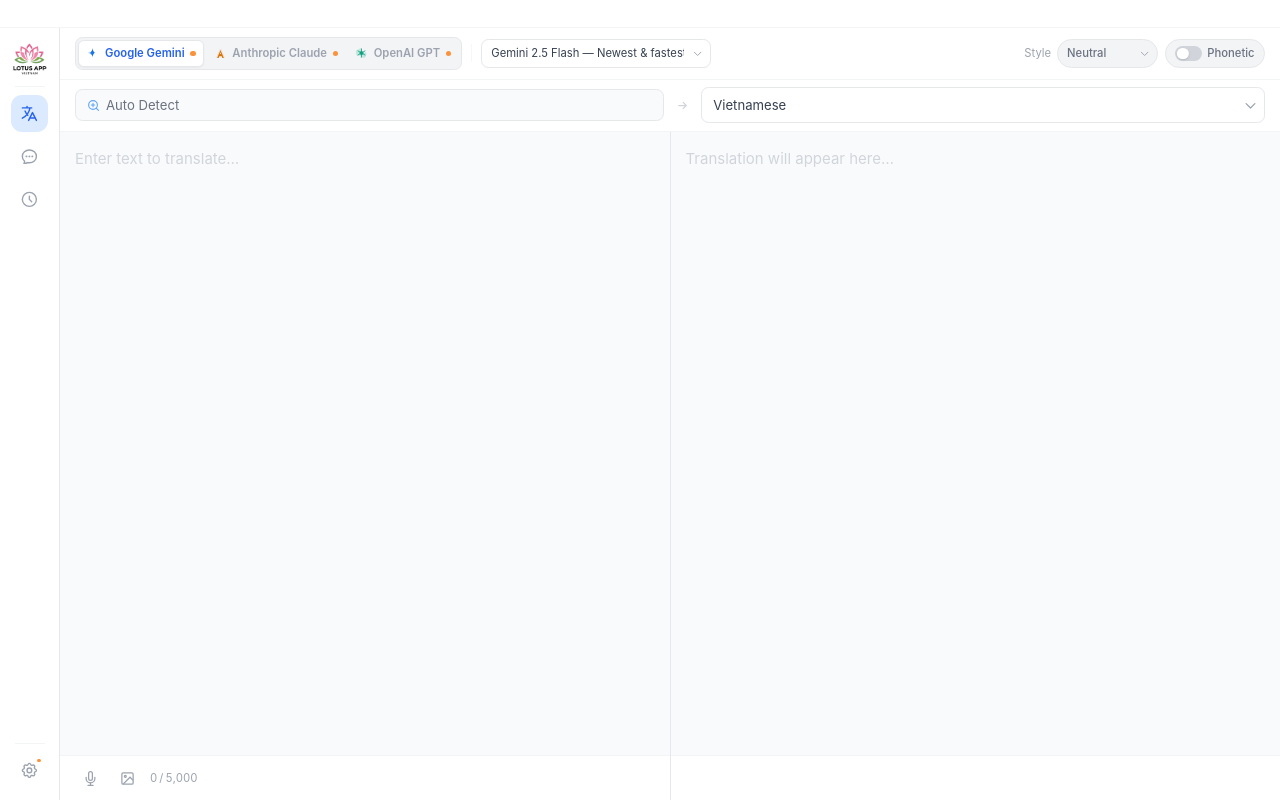
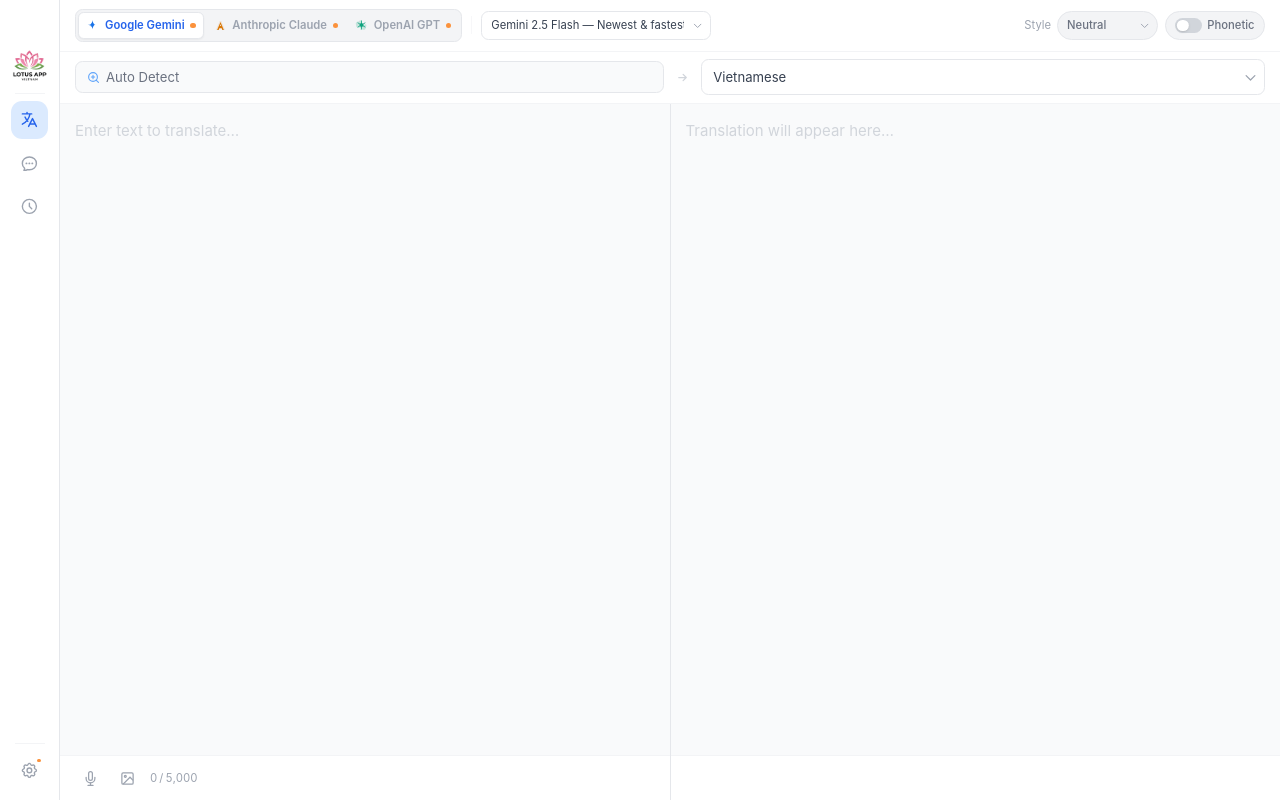
Before and after one commit to trunghieupham59/Sentra, a React (Vite) app: page / in a window 1280 px wide. Built offline with nearby package versions, Linux system fonts and the light colour scheme.

Commit message:
fix: traffic light buttons overlapping sidebar on macOS

```diff
--- a/electron/main.ts
+++ b/electron/main.ts
@@ -23,7 +23,7 @@ function createWindow() {
     minHeight: 520,
     title: 'Lotus',
     titleBarStyle: process.platform === 'darwin' ? 'hiddenInset' : 'default',
-    trafficLightPosition: { x: 16, y: 16 },
+    trafficLightPosition: { x: 16, y: 20 },
     backgroundColor: nativeTheme.shouldUseDarkColors ? '#1a1a2e' : '#ffffff',
     webPreferences: {
       preload: path.join(__dirname, 'preload.js'),
--- a/src/App.tsx
+++ b/src/App.tsx
@@ -55,16 +55,11 @@ function App() {
   }, [setKeyStatus])
 
   return (
-    <div className="flex flex-col h-screen bg-gray-50 dark:bg-gray-900 overflow-hidden">
-      {/* macOS title bar drag region */}
-      <div
-        className="titlebar-drag flex-shrink-0 bg-white dark:bg-gray-900 border-b border-gray-100 dark:border-gray-800"
-        style={{ height: '28px' }}
-      />
+    <div className="flex h-screen bg-gray-50 dark:bg-gray-900 overflow-hidden">
+      {/* Sidebar handles its own macOS traffic light drag region at the top */}
+      <Sidebar />
 
-      {/* Main layout: Sidebar + Content */}
-      <div className="flex flex-1 overflow-hidden">
-        <Sidebar />
+      {/* Main content */}
       <main className="flex-1 overflow-hidden">
         {activePage === 'translate' ? (
           <TranslatePage />
@@ -77,7 +72,6 @@ function App() {
         )}
       </main>
     </div>
-    </div>
   )
 }
 
--- a/src/components/Sidebar.tsx
+++ b/src/components/Sidebar.tsx
@@ -53,8 +53,11 @@ export function Sidebar() {
   }
 
   return (
-    <aside className="flex flex-col items-center w-[60px] pt-3 pb-3 gap-1.5 flex-shrink-0
+    <aside className="flex flex-col items-center w-[60px] pb-3 gap-1.5 flex-shrink-0
                       bg-white dark:bg-gray-900 border-r border-gray-200 dark:border-gray-800">
+
+      {/* macOS traffic lights zone — drag region, must come before all other content */}
+      <div className="titlebar-drag w-full flex-shrink-0" style={{ height: '40px' }} />
 
       {/* App icon */}
       <div className="mb-1 flex items-center justify-center w-10 h-10">
```
Lines whose indentation alone changed are shown as unchanged.
